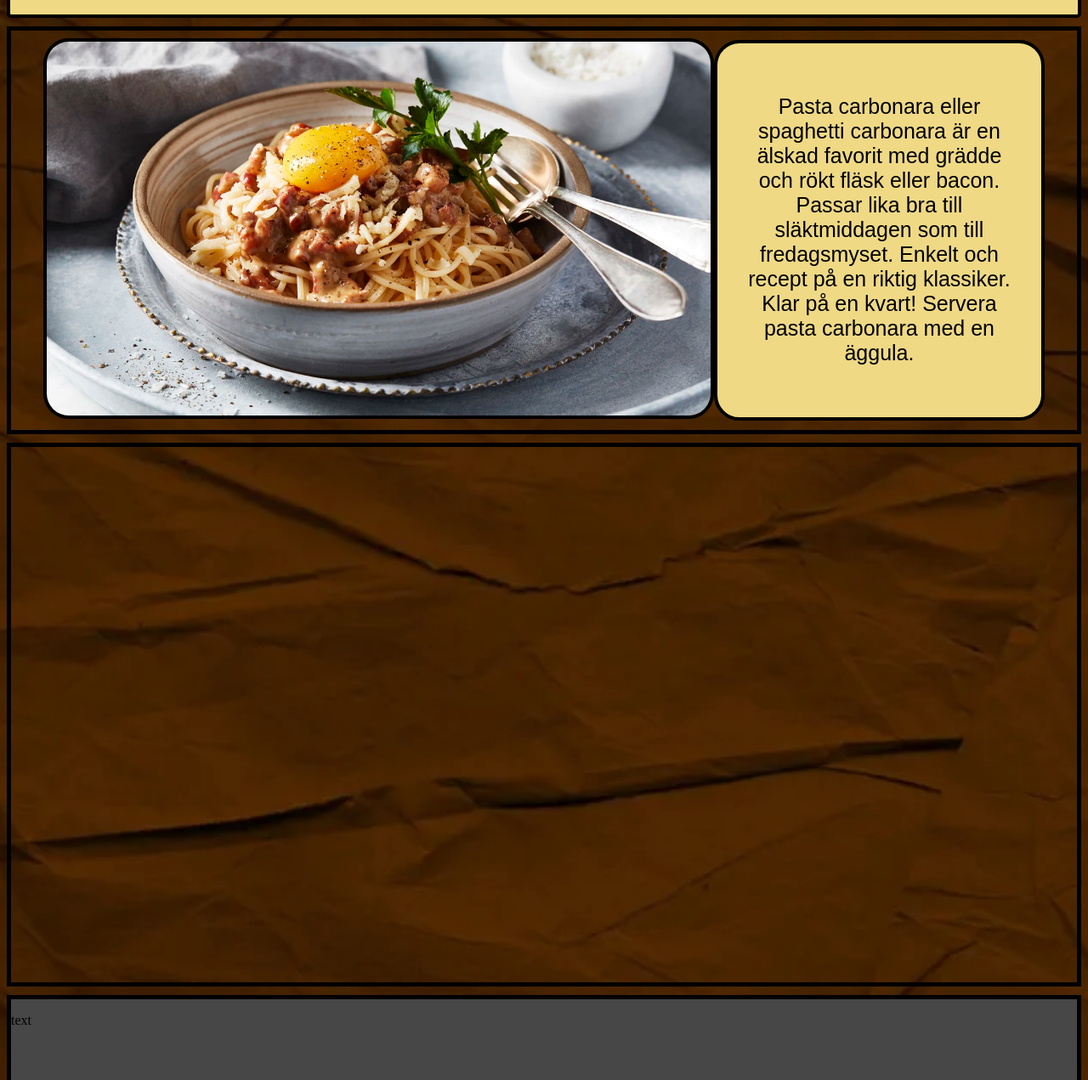
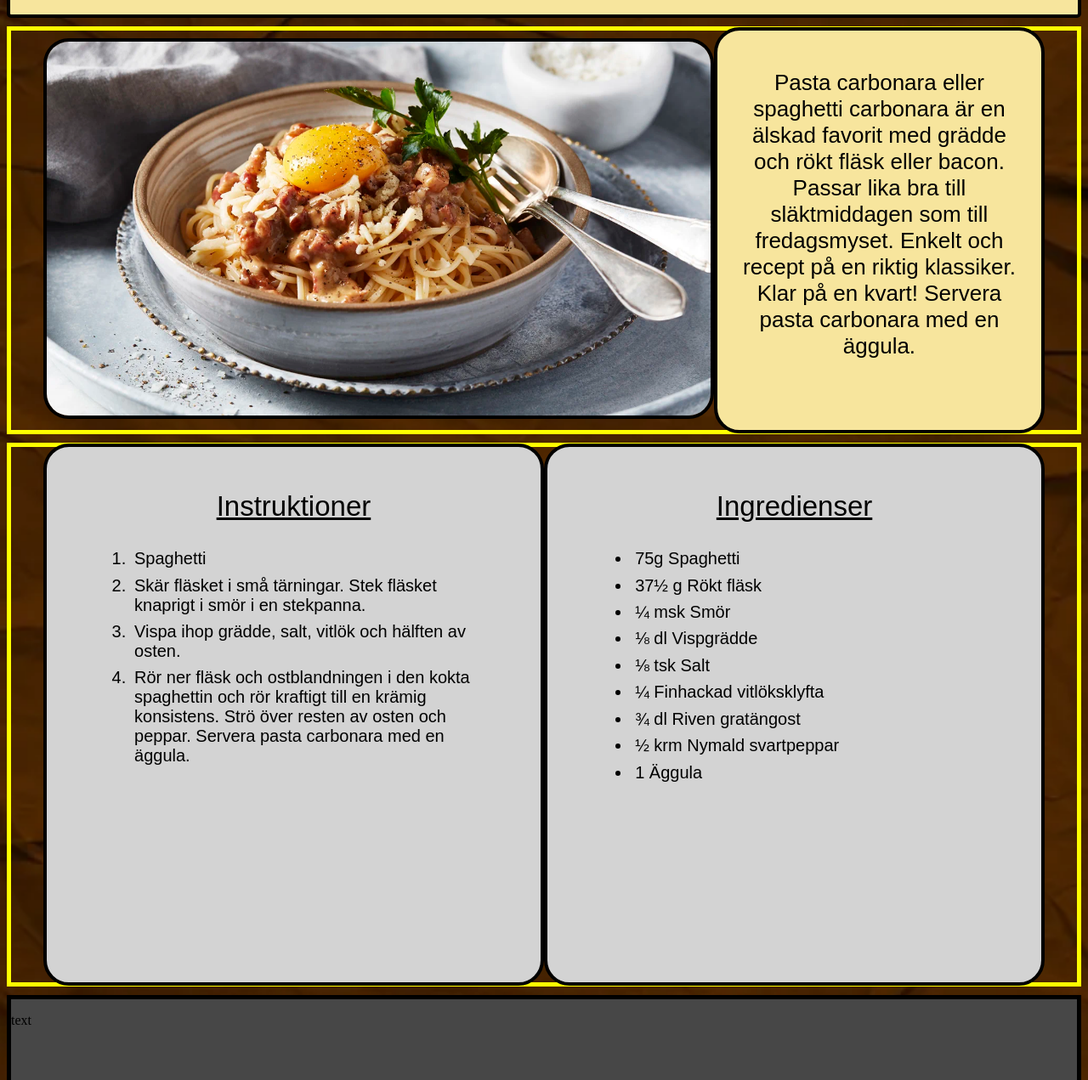
Before and after one commit to TE23E-Andersson-Malte/EgenReceptsida, a plain HTML site: page index.html in a window 1280 px wide. Shown: the part 107-1378 px from the top of the page at 85% size. Drawn offline with Linux system fonts and the light colour scheme; a web font is replaced by a local one.

Commit message:
klar med instruktioner och ingredienser (utan länkar)

```diff
--- a/index.html
+++ b/index.html
@@ -1,11 +1,13 @@
 <!DOCTYPE html>
 <html lang="sv">
+
 <head>
     <meta charset="UTF-8">
     <meta name="viewport" content="width=device-width, initial-scale=1.0">
     <title>Pasta Carbonara</title>
     <link rel="stylesheet" href="style.css">
 </head>
+
 <body>
     <header>
         <h1>Pasta Carbonara</h1>
@@ -15,14 +17,37 @@
         <article>
             <img id="pasta" class="border" src="./img/pasta-carbonara.webp" alt="Bild på Pasta Carbonara">
         </article>
-        <article id ="info" class="border">
-            <p>Pasta carbonara eller spaghetti carbonara är en älskad favorit med grädde och rökt fläsk eller bacon. Passar lika bra till släktmiddagen som till fredagsmyset. Enkelt och recept på en riktig klassiker. Klar på en kvart! Servera pasta carbonara med en äggula.</p>
+        <article id="info" class="border">
+            <p>Pasta carbonara eller spaghetti carbonara är en älskad favorit med grädde och rökt fläsk eller bacon.
+                Passar lika bra till släktmiddagen som till fredagsmyset. Enkelt och recept på en riktig klassiker. Klar
+                på en kvart! Servera pasta carbonara med en äggula.</p>
         </article>
     </div>
 
     <main>
-        <article></article>
-        <article></article>
+        <article id="instruktioner" class="border">
+            <h2><u>Instruktioner</u></h2>
+            <ol>
+                <li>Spaghetti</li>
+                <li>Skär fläsket i små tärningar. Stek fläsket knaprigt i smör i en stekpanna.</li>
+                <li>Vispa ihop grädde, salt, vitlök och hälften av osten.</li>
+                <li>Rör ner fläsk och ostblandningen i den kokta spaghettin och rör kraftigt till en krämig konsistens. Strö över resten av osten och peppar. Servera pasta carbonara med en äggula.</li>
+            </ol>
+        </article>
+        <article id="ingredienser" class="border">
+            <h2><u>Ingredienser</u></h2>
+            <ul>
+                <li>75g Spaghetti</li>
+                <li>37½ g Rökt fläsk</li>
+                <li>¼ msk Smör</li>
+                <li>⅛ dl Vispgrädde</li>
+                <li>⅛ tsk Salt</li>
+                <li>¼ Finhackad vitlöksklyfta</li>
+                <li>¾ dl Riven gratängost</li>
+                <li>½ krm Nymald svartpeppar</li>
+                <li>1 Äggula</li>
+            </ul>
+        </article>
     </main>
 
     <div id="undre">
@@ -34,4 +59,5 @@
     </footer>
 
 </body>
+
 </html>
--- a/style.css
+++ b/style.css
@@ -14,7 +14,7 @@ body {
 header {
     grid-column: 1/3;
     grid-row: 1/2;
-    background-color: #EFD985;
+    background-color: #f7e59d;
     text-align: center;
     border-radius: 5px;
     border: 4px solid black;
@@ -26,17 +26,16 @@ h1 {
     font-style: normal;
     font-size: 70px;
     margin: 0%;
-
 }
 
-#övre {
+#övre{
     grid-column: 1/3;
     grid-row: 2/3;
     display: flex;
     align-items: center;
     flex-direction: row;
     justify-content: space-between;
-    border: 5px solid black;
+    border: 5px solid yellow;
     padding-left: 3%;
     padding-right: 3%;
 }
@@ -48,20 +47,20 @@ h1 {
 }
 
 #info {
-    background-color: #EFD985;
-    height: 55vh;
+    background-color: #f7e59d;
+    height:100%;
     width: 49%;
 }
 
 #info p {
-    padding: 30px;
+    padding: 5%;
     font-family: "Italiana", sans-serif;
     font-weight: 400;
     font-style: normal;
-    font-size: 25px;
+    font-size: 26px;
     margin: 0%;
     text-align: center;
-    padding-top: 60px;
+    padding-top: 12%;
 }
 
 .border {
@@ -69,12 +68,55 @@ h1 {
     border-radius: 30px;
 }
 
+
 main {
     grid-column: 1/3;
     grid-row: 3/4;
+    border: 5px solid yellow;
+    display: flex;
     align-items: center;
-    border: 5px solid black;
+    flex-direction: row;
+    justify-content: space-between;
+    padding-left: 3%;
+    padding-right: 3%;
 }
+
+main article{
+    background-color: lightgray;
+}
+
+#instruktioner{
+    grid-column: 1/2;
+    width: 49%;
+    height: 100%;
+    padding-left: 5%;
+    padding-right: 5%;
+}
+
+#ingredienser{
+    grid-column: 2/3;
+    width: 49%;
+    height: 100%;
+    padding-left: 5%;
+    padding-right: 5%;
+}
+
+h2{
+    text-align: center;
+    font-family: "Italiana", sans-serif;
+    font-weight: 400;
+    font-style: normal;
+    font-size: 33px;
+    padding-top: 5%;
+}
+
+li{
+    font-family: "Italiana", sans-serif;
+    font-weight: 300;
+    font-size: 20px;
+    padding: 1%;
+}
+
 
 footer {
     grid-column: 1/3;
```
